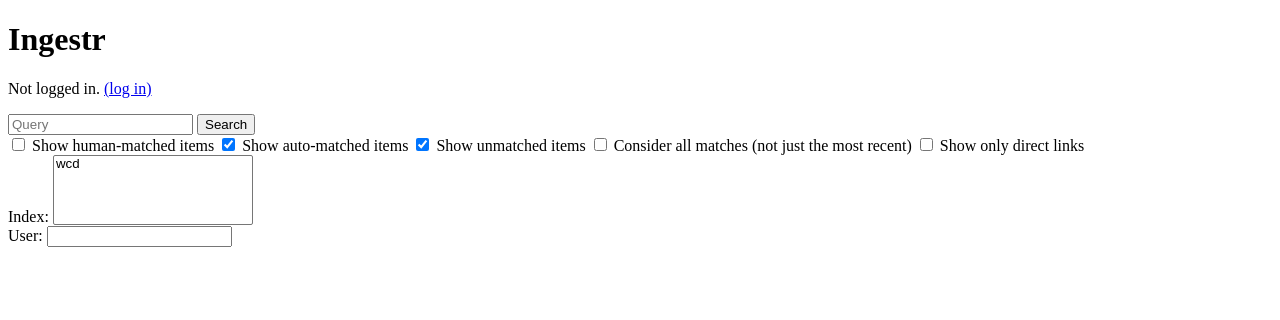
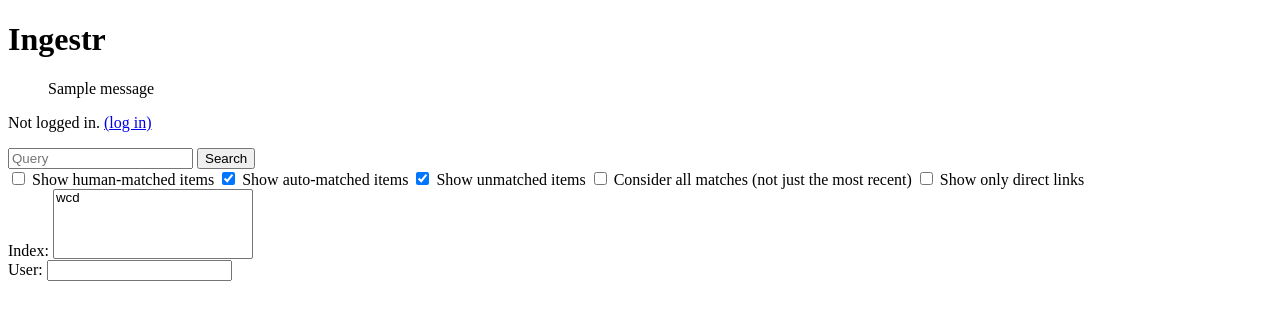
Before and after one commit to metabrainz/geordi, a Flask app: page / in a window 1280 px wide. Shown: the top 320 px of the page. Run offline with Flask 2, Linux system fonts and the light colour scheme; one stand-in notice (Sample message) is shown.

Commit message:
Actually display flash messages

```diff
--- a/ingestr-server/ingestr/static/styles/main.css
+++ b/ingestr-server/ingestr/static/styles/main.css
@@ -42,3 +42,6 @@ li.block-expander:hover { background-color: #D1EEEE; }
 }
 
 select#id-index { width: 200px }
+
+ul.flashes { list-style-type: none; }
+ul.flashes li { display: inline-block; }
--- a/ingestr-server/ingestr/templates/layout-basic.html
+++ b/ingestr-server/ingestr/templates/layout-basic.html
@@ -10,6 +10,15 @@
         <div class="container">
           <div class="content">
             <h1>Ingestr</h1>
+            {% with messages = get_flashed_messages() %}
+              {% if messages %}
+                <ul class="flashes">
+                {% for message in messages %}
+                  <li>{{ message }}</li>
+                {% endfor %}
+                </ul>
+              {% endif %}
+            {% endwith %}
             {% block furtherlayout %}{% endblock %}
             {% block content %}{% endblock %}
           </div>
```
